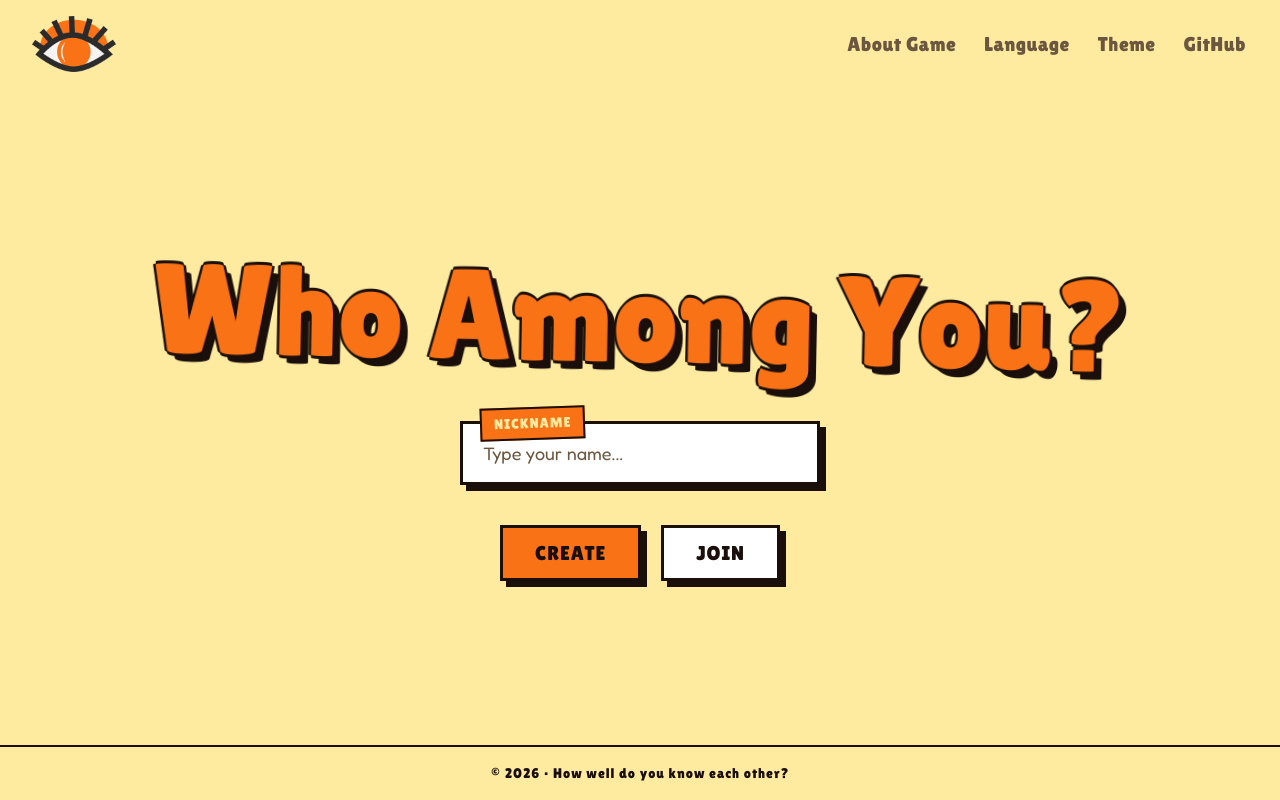
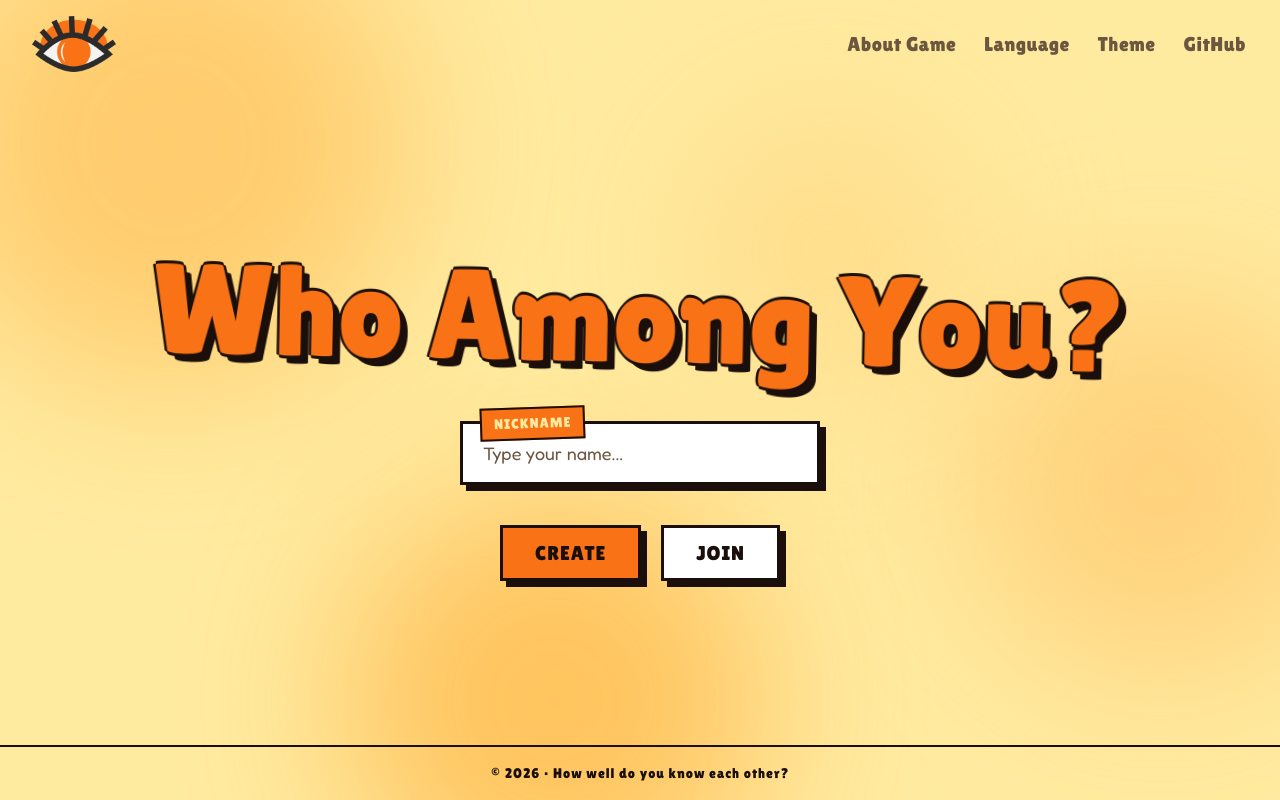
Before and after one commit to Meidorislav/who-among-you, a React (Vite) app in the folder frontend/: page / in a window 1280 px wide. Built offline with nearby package versions, Linux system fonts and the light colour scheme.

Commit message:
feat: background frontend

```diff
--- a/frontend/src/App.tsx
+++ b/frontend/src/App.tsx
@@ -1,3 +1,4 @@
+import { Background } from './components/Background/Background'
 import { Header } from './components/Header/Header'
 import { Home } from './components/Home/Home'
 import { Footer } from './components/Footer/Footer'
@@ -5,6 +6,7 @@ import { Footer } from './components/Footer/Footer'
 function App() {
   return (
     <>
+      <Background />
       <Header />
       <Home />
       <Footer />
--- /dev/null
+++ b/frontend/src/components/Background/Background.module.css
@@ -0,0 +1,70 @@
+.background {
+  position: fixed;
+  inset: 0;
+  z-index: -1;
+  overflow: hidden;
+  pointer-events: none;
+}
+
+.blob {
+  position: absolute;
+  border-radius: 50%;
+  filter: blur(80px);
+  opacity: 0.6;
+}
+
+.blob1 {
+  width: 480px;
+  height: 480px;
+  top: -120px;
+  left: -100px;
+  background: #ffb84d;
+  animation: float1 22s ease-in-out infinite;
+}
+
+.blob2 {
+  width: 380px;
+  height: 380px;
+  top: 35%;
+  right: -100px;
+  background: #ffc266;
+  animation: float2 26s ease-in-out infinite;
+}
+
+.blob3 {
+  width: 420px;
+  height: 420px;
+  bottom: -140px;
+  left: 25%;
+  background: #ffaa33;
+  animation: float3 20s ease-in-out infinite;
+}
+
+.blob4 {
+  width: 280px;
+  height: 280px;
+  top: 15%;
+  left: 55%;
+  background: #ffd47e;
+  animation: float4 28s ease-in-out infinite;
+}
+
+@keyframes float1 {
+  0%, 100% { transform: translate(0, 0); }
+  50%      { transform: translate(60px, 50px); }
+}
+
+@keyframes float2 {
+  0%, 100% { transform: translate(0, 0); }
+  50%      { transform: translate(-80px, 40px); }
+}
+
+@keyframes float3 {
+  0%, 100% { transform: translate(0, 0); }
+  50%      { transform: translate(40px, -50px); }
+}
+
+@keyframes float4 {
+  0%, 100% { transform: translate(0, 0); }
+  50%      { transform: translate(-50px, -30px); }
+}
--- /dev/null
+++ b/frontend/src/components/Background/Background.tsx
@@ -0,0 +1,12 @@
+import styles from './Background.module.css'
+
+export const Background = () => {
+  return (
+    <div className={styles.background} aria-hidden="true">
+      <span className={`${styles.blob} ${styles.blob1}`} />
+      <span className={`${styles.blob} ${styles.blob2}`} />
+      <span className={`${styles.blob} ${styles.blob3}`} />
+      <span className={`${styles.blob} ${styles.blob4}`} />
+    </div>
+  )
+}
```
